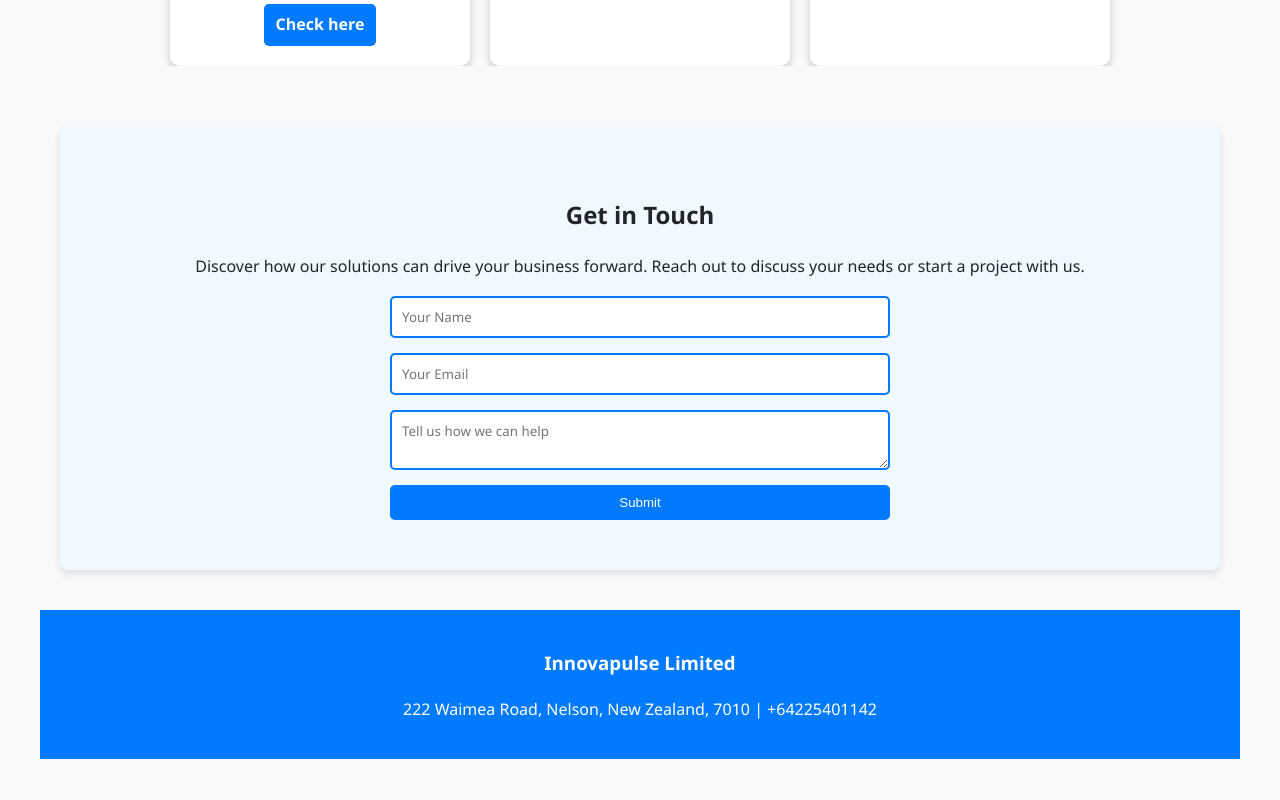
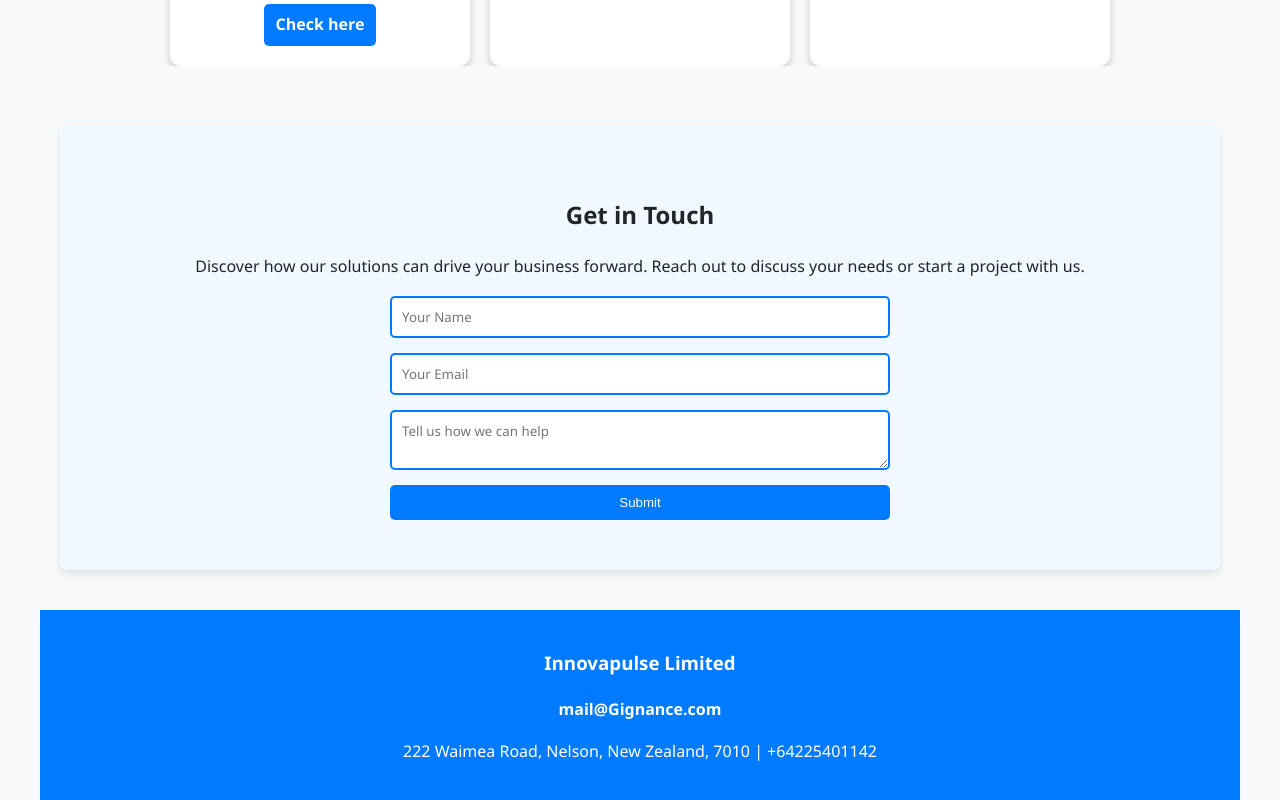
Before and after one commit to avisaharan11/Innovapulse, a React (Create React App) app: page / in a window 1280 px wide. Shown: the part 1697-2497 px from the top of the page. Before the commit the page ends 2456 px from the top, so only its background shows below. Built offline with nearby package versions, Linux system fonts and the light colour scheme.

Commit message:
added mail

```diff
--- a/src/App.js
+++ b/src/App.js
@@ -174,6 +174,7 @@ function App() {
 
       <footer>
         <h3>Innovapulse Limited</h3>
+        <p><b>mail@Gignance.com</b></p>
         <p>222 Waimea Road, Nelson, New Zealand, 7010 | +64225401142</p>
       </footer>
     </div>
```
